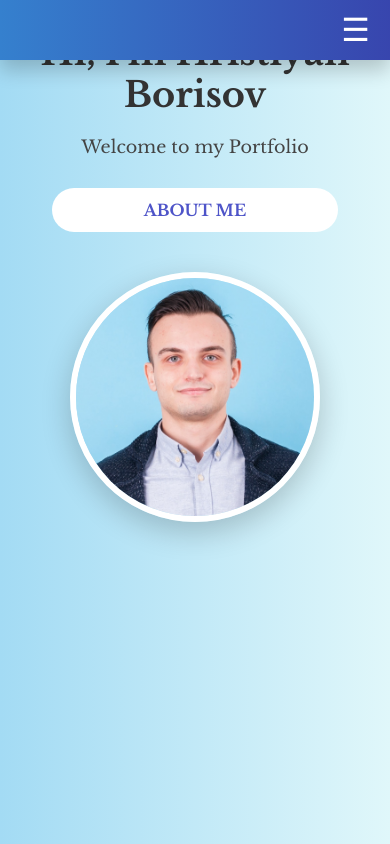
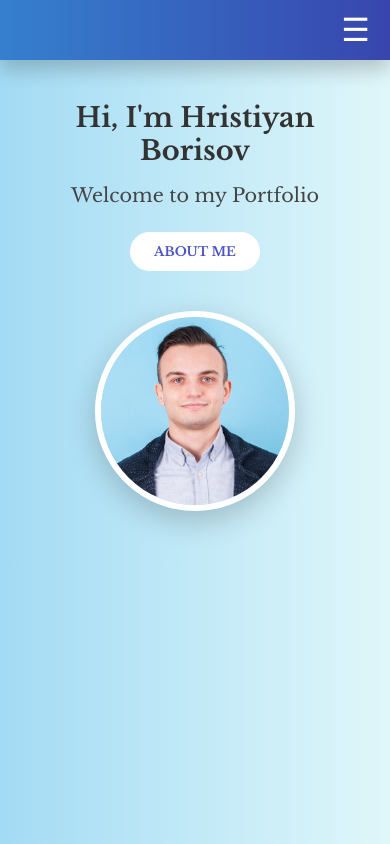
Before and after one commit to annasarabasheva/Portfolio-Site, a React (Vite) app in the folder porfolio-site/: page / in a window 390 px wide. Built offline with nearby package versions, Linux system fonts and the light colour scheme.

Commit message:
Make Home page responsive

```diff
--- a/porfolio-site/src/components/home/Home.css
+++ b/porfolio-site/src/components/home/Home.css
@@ -68,28 +68,36 @@ body {
 @media (max-width: 768px) {
   .home {
     flex-direction: column;
-    padding: 2em 1em;
+    padding: 3em 1.5em;
     height: auto;
+    gap: 2rem;
     text-align: center;
   }
 
+  .hero {
+    flex: none;
+  }
+
   .hero h1 {
-    font-size: 2.2rem;
+    font-size: 1.7rem;
+    margin-bottom: 15px;
+    margin-top: 2em;
   }
 
   .hero p {
-    font-size: 1.1rem;
+    font-size: 1.2rem;
+    margin-bottom: 25px;
   }
 
   .hero button {
-    width: 80%;
-    padding: 12px;
-    font-size: 1rem;
+    width: auto;
+    padding: 12px 24px;
+    font-size: 0.8rem;
   }
 
   .image img {
-    width: 250px;
-    height: 250px;
-    margin-top: 1.5em;
+    width: 200px;
+    height: 200px;
+    margin-top: 0.5em;
   }
 }
```
